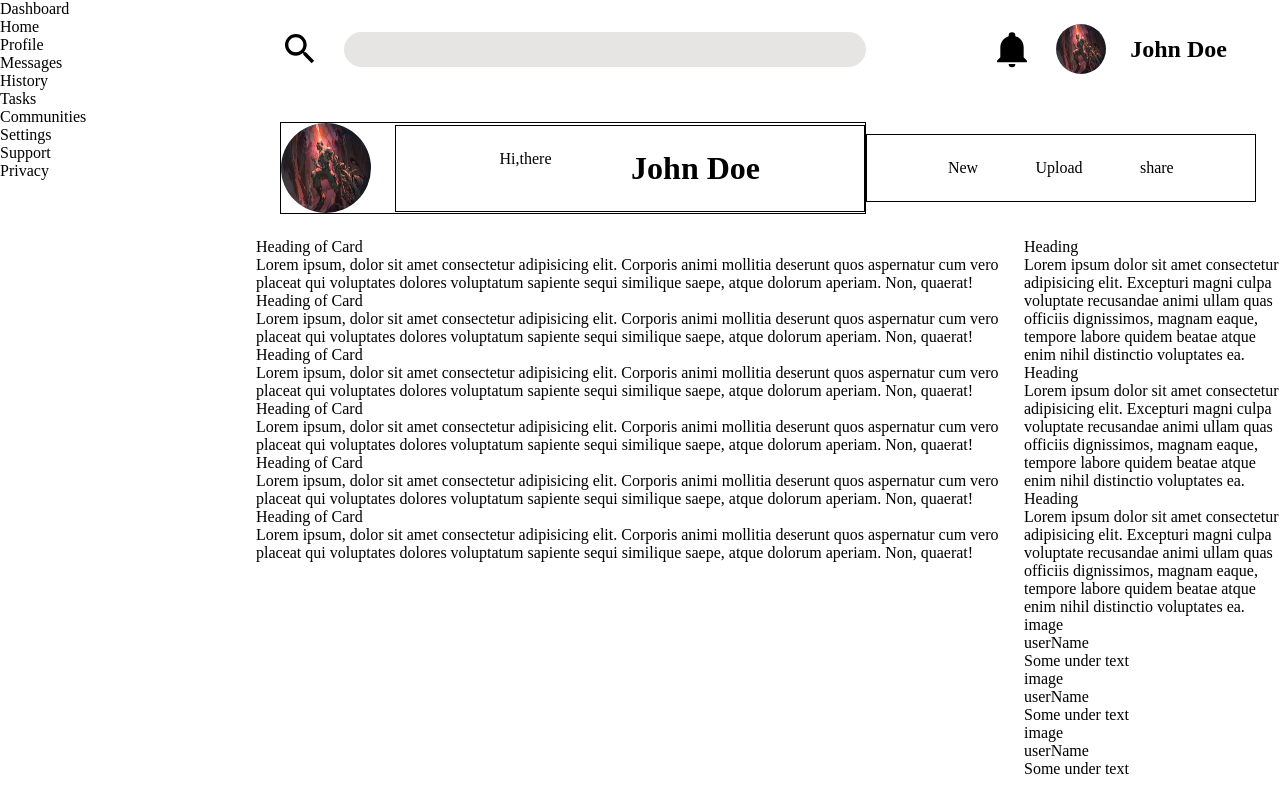
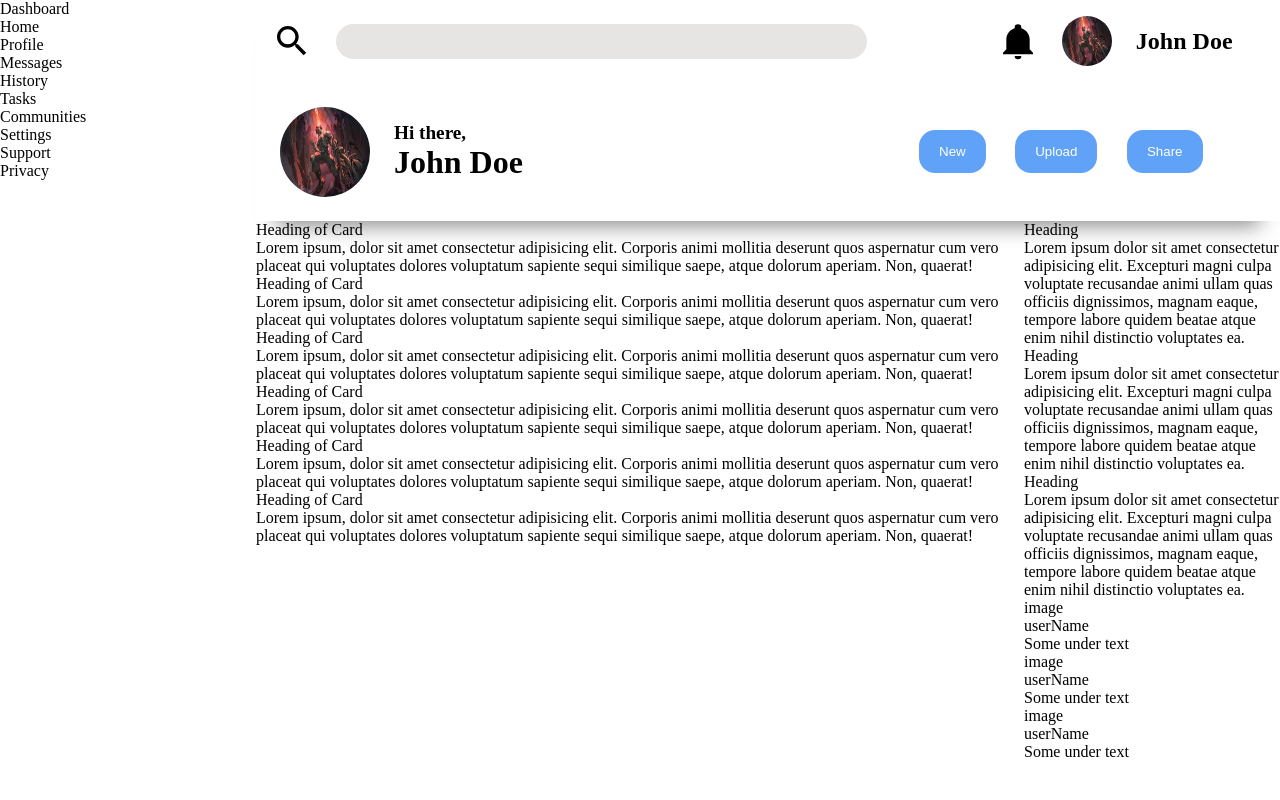
Before and after one commit to KushalKoirala99/admin-dashboard, a plain HTML site: page index.html in a window 1280 px wide. Drawn offline with Linux system fonts and the light colour scheme.

Commit message:
Added CSS : Completed css for Header

```diff
--- a/index.html
+++ b/index.html
@@ -15,7 +15,7 @@
                 <input type="search" class="serach-bar" >
             </div>
             <div>
-                <img src="./assets/header/bell.svg" alt="bell icon" class="icon" >
+                <img src="./assets/header/bell.svg" alt="bell icon" class="icon bell" >
                 <img src="./assets/header/profile.jpg" alt="profile pic" class="pic">
                 <p>John Doe</p>
             </div>
@@ -24,14 +24,14 @@
              <div >
                 <img src="./assets/header/profile.jpg" alt="profile pic" class="pic" >
                 <div>
-                <p>Hi,there</p>
+                <p>Hi there,</p>
                 <h1 class="user-name">John Doe</h1>
                 </div>
              </div>
             <div>
-                <p>New</p>
-                <p>Upload</p>
-                <p>share</p>
+                <button>New</button>
+                <button>Upload</button>
+                <button>Share</button>
             </div>
             </div>
         </header>
--- a/style.css
+++ b/style.css
@@ -1,52 +1,52 @@
-*{
+* {
   margin: 0;
   padding: 0;
   box-sizing: border-box;
 }
 
-
-.grid-container{
+.grid-container {
   display: grid;
   height: 100vh;
   grid-template-columns: 1fr 3fr 1fr;
-    grid-template-rows: 1fr repeat(2,2fr);
-    grid-template-areas: "sidebar header header"
+  grid-template-rows: 1fr repeat(2, 2fr);
+  grid-template-areas:
+    "sidebar header header"
     "sidebar main anno "
     "sidebar main trending";
 }
-
 
 .header {
   grid-area: header;
 }
 
-
 .sidebar {
   grid-area: sidebar;
 }
 
-.main-content{
+.main-content {
   grid-area: main;
 }
 
-.announcements{
+.announcements {
   grid-area: anno;
 }
 
-.trending{
+.trending {
   grid-area: trending;
 }
 
+/* header related css */
 .header {
   display: flex;
   flex-flow: column;
+  box-shadow: rgba(0, 0, 0, 0.45) 0px 25px 20px -20px;
 }
 
-.search-section{
+.search-section {
   display: flex;
   justify-content: space-between;
   align-items: center;
-    padding: 24px;
+  padding: 16px;
 }
 
 .search-section div:first-child {
@@ -54,6 +54,7 @@
   display: flex;
   align-items: center;
   gap: 24px;
+
 }
 
 .search-section div:last-child {
@@ -88,7 +89,7 @@ background-color: rgb(230, 229, 228);
   font-size: 1.5rem;
 }
 
-.profile-section{
+.profile-section {
   display: flex;
   align-items: center;
   justify-content: space-between;
@@ -96,16 +97,13 @@ background-color: rgb(230, 229, 228);
 }
 
 .profile-section div:first-child {
-    border: 1px solid black;
   display: flex;
   flex-basis: 60%;
   align-items: center;
   gap: 24px;
-
 }
 
-.profile-section div:last-child {
-    border: 1px solid black;
+.profile-section > div:last-child {
   flex: 1;
   display: flex;
   justify-content: space-evenly;
@@ -117,3 +115,16 @@ background-color: rgb(230, 229, 228);
   width: 90px;
   border-radius: 50%;
 }
+
+.profile-section p {
+  font-weight: bold;
+  font-size: 1.2rem;
+}
+
+.profile-section button {
+  padding: 14px 20px;
+  background-color: rgba(59, 140, 245, 0.808);
+  color: white;
+  border-radius: 16px;
+  border: none;
+}
```
Lines whose indentation alone changed are shown as unchanged.
